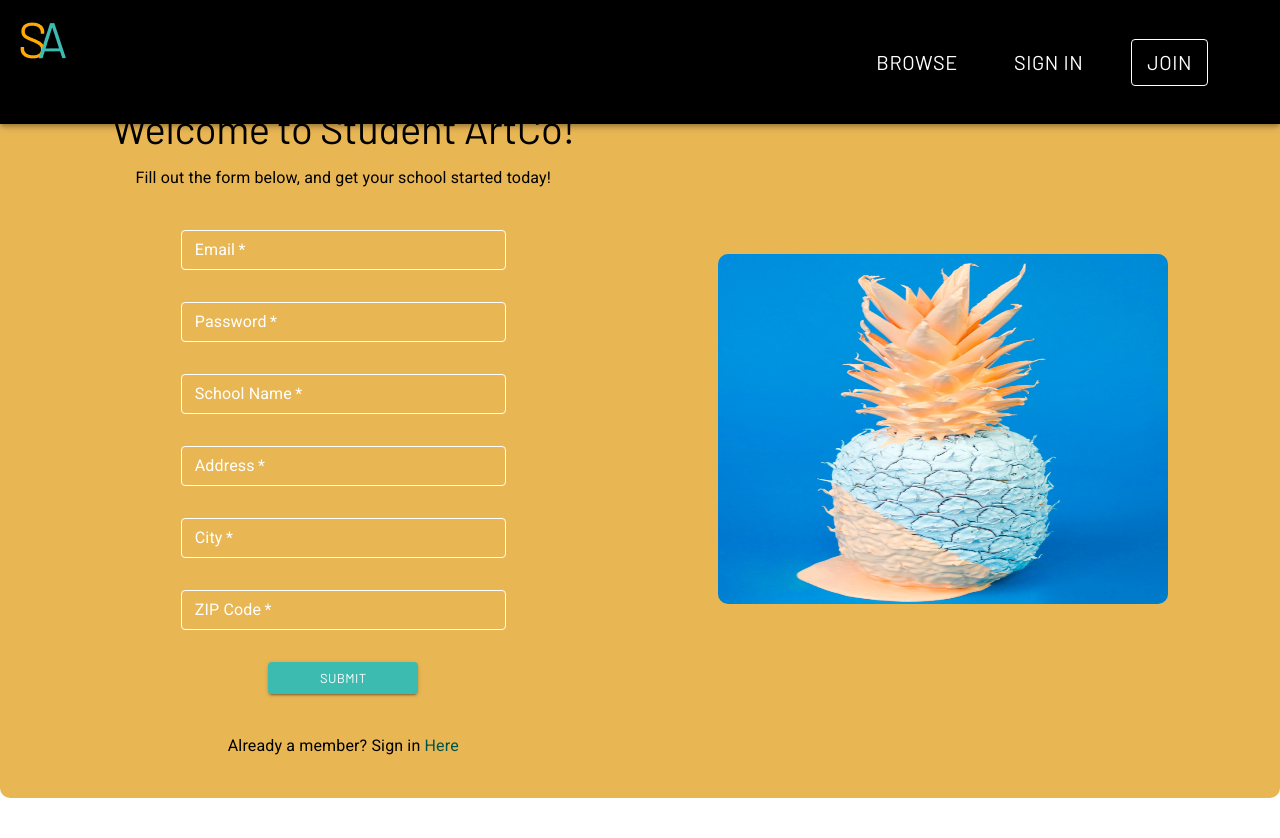
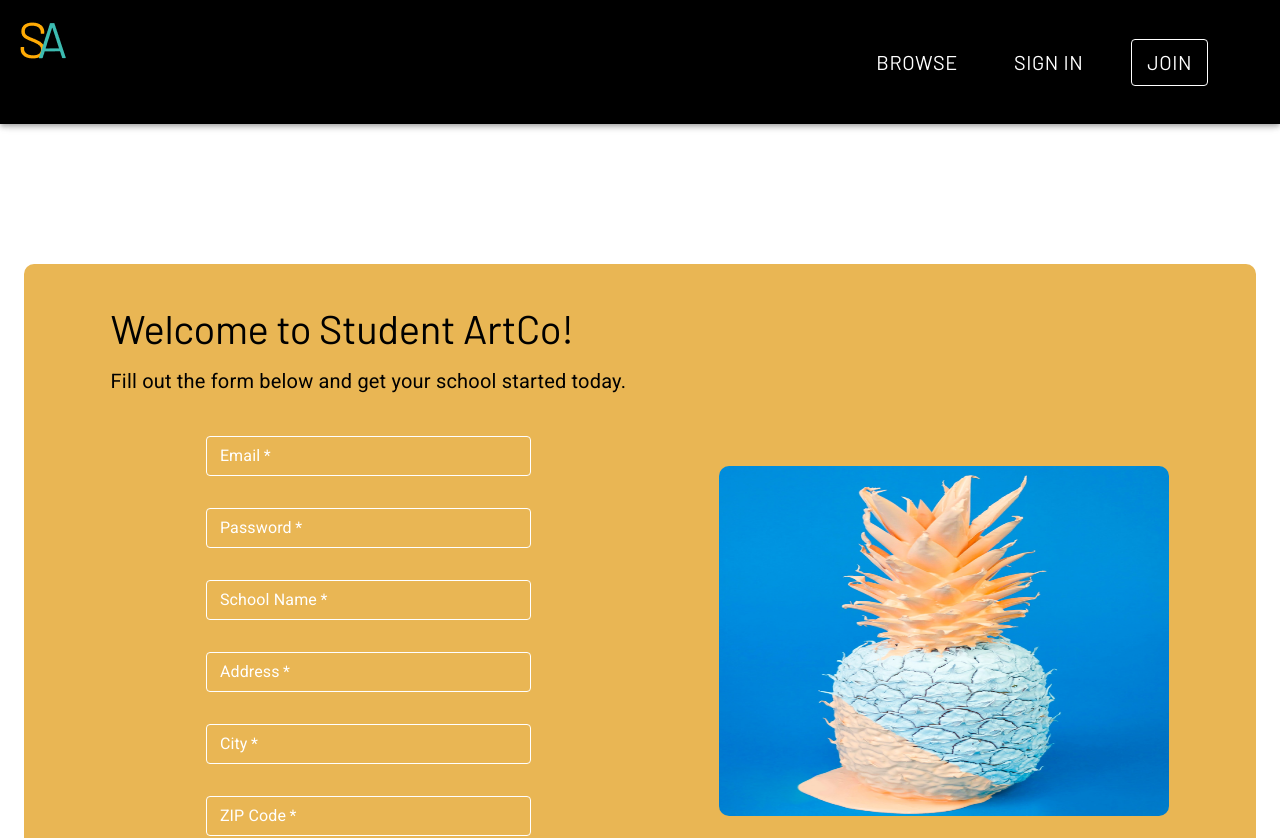
Before and after one commit to BloomTech-Labs/student-art-collection-fe, a React (Create React App) app: page /register in a window 1280 px wide. Shown: the top 838 px of the page. Before the commit the page ends 800 px from the top, so only its background shows below. Built offline with nearby package versions, Linux system fonts and the light colour scheme; no server answers.

Commit message:
register form update

```diff
--- a/src/components/forms/Login.js
+++ b/src/components/forms/Login.js
@@ -1,10 +1,10 @@
 import React, { useState } from 'react'
 import firebaseApp from '../auth/firebaseApp'
 import { Link, useHistory } from 'react-router-dom'
-import { Grid, Typography, useMediaQuery } from '@material-ui/core'
+import { Grid, Typography } from '@material-ui/core'
 import { formStyles, InputField } from '../../styles/muiForms'
 import { SubmitButton } from '../../styles/muiButtons'
-import pineapple from '../../images/davisco-rhUU1pemhQ0-unsplash 1.png'
+// import pineapple from '../../images/davisco-rhUU1pemhQ0-unsplash 1.png'
 import loginart from '../../images/mr-tt-xb0wLfZH9Zo-unsplash.jpg'
 import styled from 'styled-components'
 
@@ -22,8 +22,6 @@ const Login = () => {
     history.push('/admin/dashboard')
   }
 
-  const matches = useMediaQuery('(min-width:1800px)');
-
   return (
     <ContainerDiv>
     <Grid
@@ -31,7 +29,7 @@ const Login = () => {
       alignItems='center'
       justify='space-around'
       className={classes.root}
-      style={{ width: '65%', height: '65%', marginTop: '200px' }}
+      style={{ width: '65%', height: '60%', marginTop: '200px' }}
     >
       <Grid item>
         <Grid container direction='column' alignItems='center' spacing={5}>
--- a/src/components/forms/Register.js
+++ b/src/components/forms/Register.js
@@ -3,7 +3,7 @@ import { useMutation } from 'react-apollo'
 import { gql } from 'apollo-boost'
 import firebaseApp from '../auth/firebaseApp'
 import { useHistory, Link } from 'react-router-dom'
-import { Grid, Typography } from '@material-ui/core'
+import { Grid, Typography, Container } from '@material-ui/core'
 import { formStyles, InputField } from '../../styles/muiForms'
 import { SubmitButton } from '../../styles/muiButtons'
 import pineapple from '../../images/davisco-rhUU1pemhQ0-unsplash 1.png'
@@ -68,6 +68,7 @@ const Register = () => {
   }
 
   return (
+    <Container style={{ marginTop: '200px' }}>
     <Grid
       container
       alignItems='center'
@@ -77,11 +78,11 @@ const Register = () => {
       <Grid item>
         <Grid container direction='column' alignItems='center' spacing={5}>
           <Grid item>
-            <Typography component='h2' variant='h2' gutterBottom>
+            <Typography component='h2' variant='h2'  style={{ fontSize: '2.5rem' }} gutterBottom>
               Welcome to Student ArtCo!
             </Typography>
-            <Typography component='h3' variant='body1' align='center'>
-              Fill out the form below, and get your school started today!
+            <Typography component='h3' variant='body1' align='center' style={{ fontSize: '1.25rem' }} >
+              Fill out the form below and get your school started today.
             </Typography>
           </Grid>
           <Grid item>
@@ -171,7 +172,7 @@ const Register = () => {
                   />
                 </Grid>
                 <Grid item>
-                  <SubmitButton variant='contained' size='small' type='submit'>
+                  <SubmitButton variant='contained' size='medium' type='submit'>
                     Submit
                   </SubmitButton>
                 </Grid>
@@ -179,7 +180,7 @@ const Register = () => {
             </form>
           </Grid>
           <Grid item>
-            <Typography variant='body1'>
+            <Typography style={{ fontSize: '1.25rem' }}>
               Already a member? Sign in{' '}
               <Link to='/login' className={classes.link}>
                 Here
@@ -192,6 +193,7 @@ const Register = () => {
         <img src={pineapple} alt='blue pineapple' className={classes.image} />
       </Grid>
     </Grid>
+    </Container>
   )
 }
 
```
